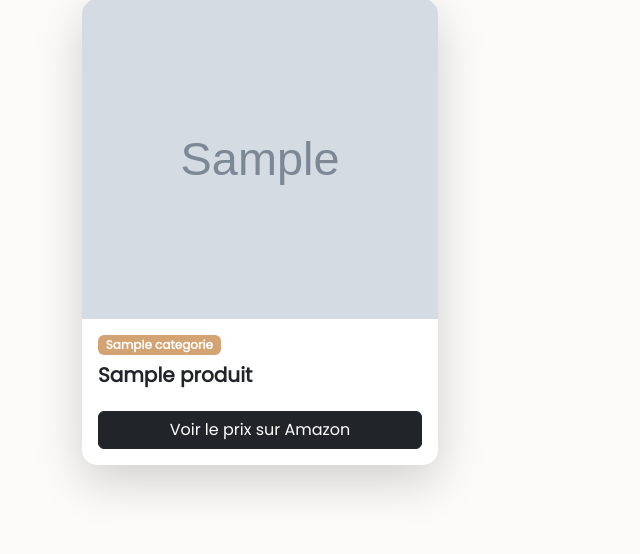
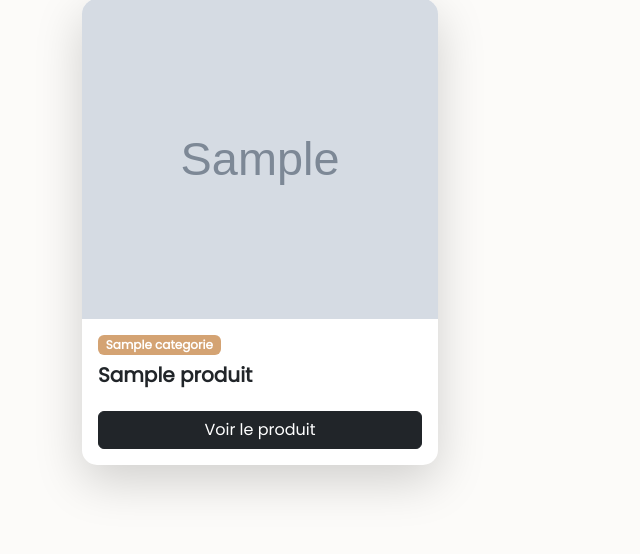
Before and after one commit to moustaphabkr/afrikastyle, a Django app: a page that uses catalogue/templates/catalogue/categorie.html in a window 1280 px wide. Shown: the part 246-800 px from the top of the page, without its empty margins (0-640 px from the left). Run offline with Django 5.2, Linux system fonts and the light colour scheme; tables that the repository leaves empty hold one stand-in row (values such as "Sample post"); grey boxes marked "Sample" are stand-in pictures.

Commit message:
Fix: Activation du slider Lightbox et du bouton dynamique dans les collections

```diff
--- a/catalogue/templates/catalogue/categorie.html
+++ b/catalogue/templates/catalogue/categorie.html
@@ -6,12 +6,15 @@
     <title>AfrikaStyle - {{ categorie.nom }}</title>
     <link href="https://fonts.googleapis.com/css2?family=Playfair+Display:wght@700&family=Poppins:wght@300;400&display=swap" rel="stylesheet">
     <link href="https://cdn.jsdelivr.net/npm/bootstrap@5.3.0/dist/css/bootstrap.min.css" rel="stylesheet">
+    <!-- AJOUT : CSS de Lightbox2 pour activer le slider de photos -->
+    <link href="https://cdnjs.cloudflare.com/ajax/libs/lightbox2/2.11.4/css/lightbox.min.css" rel="stylesheet">
     <style>
         body { font-family: 'Poppins', sans-serif; background-color: #fcfbf9; }
         h1, h2, h3 { font-family: 'Playfair Display', serif; }
         .card { border: none; border-radius: 15px; transition: transform 0.3s; }
         .card:hover { transform: translateY(-10px); }
-        .product-img { height: 320px; object-fit: cover; border-radius: 15px 15px 0 0; }
+        /* AJOUT : cursor: zoom-in pour indiquer le slider au survol comme sur l'accueil */
+        .product-img { height: 320px; object-fit: cover; border-radius: 15px 15px 0 0; cursor: zoom-in; }
         .badge { background-color: #d4a373 !important; }
 
         .breadcrumb-link { color: #d4a373; text-decoration: none; font-size: 0.9rem; }
@@ -55,14 +58,32 @@
             {% for produit in produits %}
             <div class="col">
                 <div class="card h-100 shadow-lg">
-                    <a href="{{ produit.lien_affiliation }}" target="_blank">
+
+                    <!-- CORRECTION 1 : Liaison de la photo principale à la Lightbox (Slider) au lieu d'un lien sortant -->
+                    <a href="{{ produit.image_url }}" data-lightbox="galerie-produit-{{ produit.id }}" data-title="{{ produit.nom }}">
                         <img src="{{ produit.image_url }}" class="card-img-top product-img" alt="{{ produit.nom }}">
                     </a>
+
+                    <!-- CORRECTION 2 : Boucle cachée pour charger les autres images du produit dans le slider -->
+                    {% for img_sup in produit.images.all %}
+                        <a href="{{ img_sup.image_url }}" data-lightbox="galerie-produit-{{ produit.id }}" data-title="{{ produit.nom }}" style="display: none;"></a>
+                    {% endfor %}
+
                     <div class="card-body d-flex flex-column">
                         <span class="badge mb-2 align-self-start">{{ produit.categorie.nom }}</span>
                         <h5 class="card-title fw-bold text-dark mb-4">{{ produit.nom }}</h5>
-                        <a href="{{ produit.lien_affiliation }}" target="_blank" class="btn btn-dark w-100 mt-auto">
-                            Voir le prix sur Amazon
+
+                        <!-- CORRECTION 3 : Bouton harmonisé sur url_affiliation avec texte dynamique selon la plateforme -->
+                        <a href="{{ produit.url_affiliation }}" target="_blank" class="btn btn-dark w-100 mt-auto">
+                            {% if "amazon" in produit.url_affiliation %}
+                                Voir le produit sur Amazon
+                            {% elif "temu" in produit.url_affiliation %}
+                                Voir le produit sur Temu
+                            {% elif "aliexpress" in produit.url_affiliation %}
+                                Voir le produit sur AliExpress
+                            {% else %}
+                                Voir le produit
+                            {% endif %}
                         </a>
                     </div>
                 </div>
@@ -75,5 +96,7 @@
         </div>
     </div>
 
+    <!-- AJOUT : Script JavaScript de Lightbox2 pour faire fonctionner le slider au clic -->
+    <script src="https://cdnjs.cloudflare.com/ajax/libs/lightbox2/2.11.4/js/lightbox-plus-jquery.min.js"></script>
 </body>
 </html>
```
